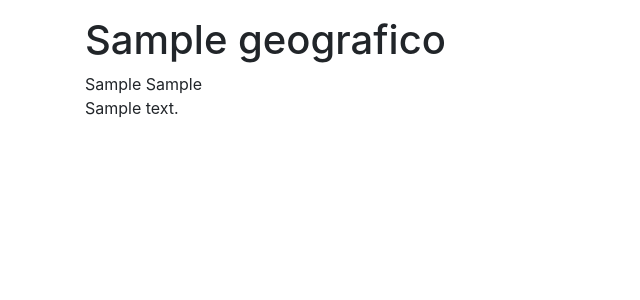
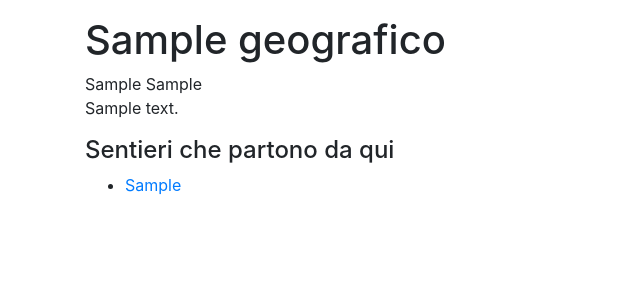
Before and after one commit to danielevezz/sentieri, a Django app: page /sentieri/punto/1/ in a window 1280 px wide. Shown: the part 56-356 px from the top of the page, without its empty margins (0-640 px from the left). Run offline with Django 3.2, Linux system fonts and the light colour scheme; tables that the repository leaves empty hold one stand-in row (values such as "Sample post"); some libraries are stand-ins or nearby versions.

Commit message:
PtoGeog mostra sentieri che partono da li

```diff
--- a/sentieriApp/queries.py
+++ b/sentieriApp/queries.py
@@ -197,6 +197,10 @@ def sentieri_piu_votati():
         cursor.execute(query)
         table = cursor.fetchall()
     return table
+
+
+def sentieri_partenza_pto_geog(idPtoGeog):
+    return Sentiero.objects.filter(ptoGeograficoPartenza=idPtoGeog)
 
 def ordina_sentieri_per_voto():
     query = """  select *  from dati_sentiero order by mediavoti desc"""
--- a/sentieriApp/templates/sentieriApp/puntoGeografico.html
+++ b/sentieriApp/templates/sentieriApp/puntoGeografico.html
@@ -5,4 +5,12 @@
     <span>{{ punto.latitudine }}</span>
     <span>{{ punto.longitudine }}</span>
     <p>{{ punto.descrizione }}</p>
+    {% if sentieri %}
+        <h4>Sentieri che partono da qui</h4>
+        <ul>
+        {% for s in sentieri %}
+            <li><a href="{% url "dettagliSentiero" idSentiero=s.id%}">{{ s.titolo }}</a> </li>
+        {% endfor %}
+        </ul>
+    {% endif %}
 {% endblock %}
--- a/sentieriApp/views.py
+++ b/sentieriApp/views.py
@@ -243,7 +243,7 @@ def dettagliLuogo(request, idLuogo):
 
 def dettagliPuntoGeografico(request, idPtoGeografico):
     ptogeog = get_object_or_404(PuntoGeografico, pk=idPtoGeografico)
-    return render(request, 'sentieriApp/puntoGeografico.html', {'punto': ptogeog})
+    return render(request, 'sentieriApp/puntoGeografico.html', {'punto': ptogeog, "sentieri": sentieri_partenza_pto_geog(idPtoGeografico)})
 
 
 
```
Also changed, not shown: sentieriApp/templates/sentieriApp/elencoUtenti.html (+9 -1 lines).
